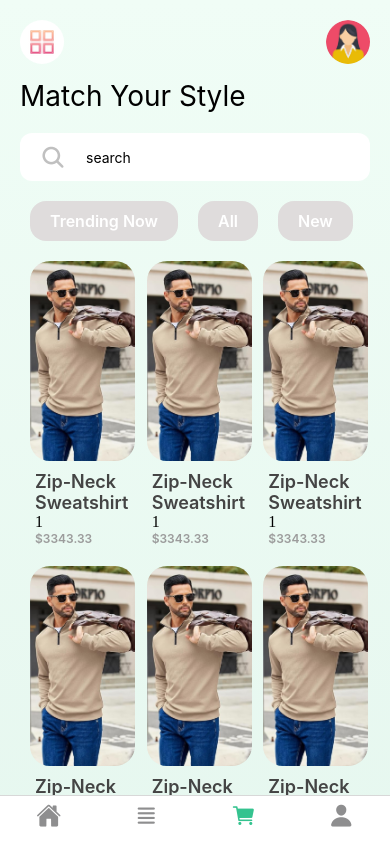
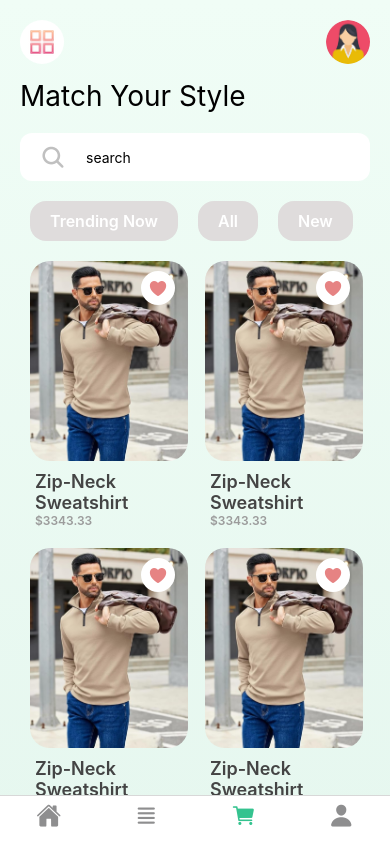
Before and after one commit to Manish10022001/FashionEcommerce, a React Native app: screen /Cart in a window 390 px wide. Built offline with nearby package versions, Linux system fonts and the light colour scheme.

Commit message:
add like icon

```diff
--- a/src/components/ProductCard.jsx
+++ b/src/components/ProductCard.jsx
@@ -1,6 +1,8 @@
-import {Text, Image, View, StyleSheet } from "react-native";
-
+import { Ionicons } from "@expo/vector-icons";
+import {Text, Image, View, StyleSheet, TouchableOpacity } from "react-native";
+import { useState } from "react";
 export default function ProductCard(){
+    const [isLiked, setIsLiked] =useState(false);
     return(
         <View style={styles.container}>
             <Image
@@ -9,8 +11,15 @@ export default function ProductCard(){
             />
             <View style={styles.content}>
                 <Text style={styles.title}>Zip-Neck Sweatshirt</Text>
-            1   <Text style={styles.price}>$3343.33</Text>
+                <Text style={styles.price}>$3343.33</Text>
             </View>
+            {/* Heart icon */}
+            <TouchableOpacity onPress={()=>setIsLiked(!isLiked)} style={styles.heartContainer}>
+                {isLiked ?
+                    (<Ionicons name="heart-outline" size={20} color={"#e68383ff"}/>) :
+                    (<Ionicons name="heart" size={20} color={"#e68383ff"}/>)
+                }
+            </TouchableOpacity>
         </View>
     )
 }
@@ -19,6 +28,7 @@ const styles = StyleSheet.create({
     container:{
         flex:1,
         marginTop:10,
+        position:'relative', //for like
     },
     coverImage:{
         height:200,
@@ -39,5 +49,16 @@ const styles = StyleSheet.create({
         fontSize:12,
         color:"#9c9c9c",
         fontWeight:"600",
+    },
+    heartContainer:{
+        height:34,
+        width:34,
+        backgroundColor:"#ffffff",
+        justifyContent:"center",
+        alignItems:"center",
+        borderRadius:17,
+        position:'absolute',
+        top:20,
+        right:20,
     }
 })
--- a/src/screens/HomeScreen.jsx
+++ b/src/screens/HomeScreen.jsx
@@ -44,12 +44,12 @@ export default function HomeScreen() {
           <View style={{flexDirection:"row"}}>
             <ProductCard />
             <ProductCard />
-            <ProductCard />
+
           </View>
           <View style={{flexDirection:"row"}}>
             <ProductCard />
             <ProductCard />
-            <ProductCard />
+
           </View>
         </LinearGradient>
       </SafeAreaView>
```
